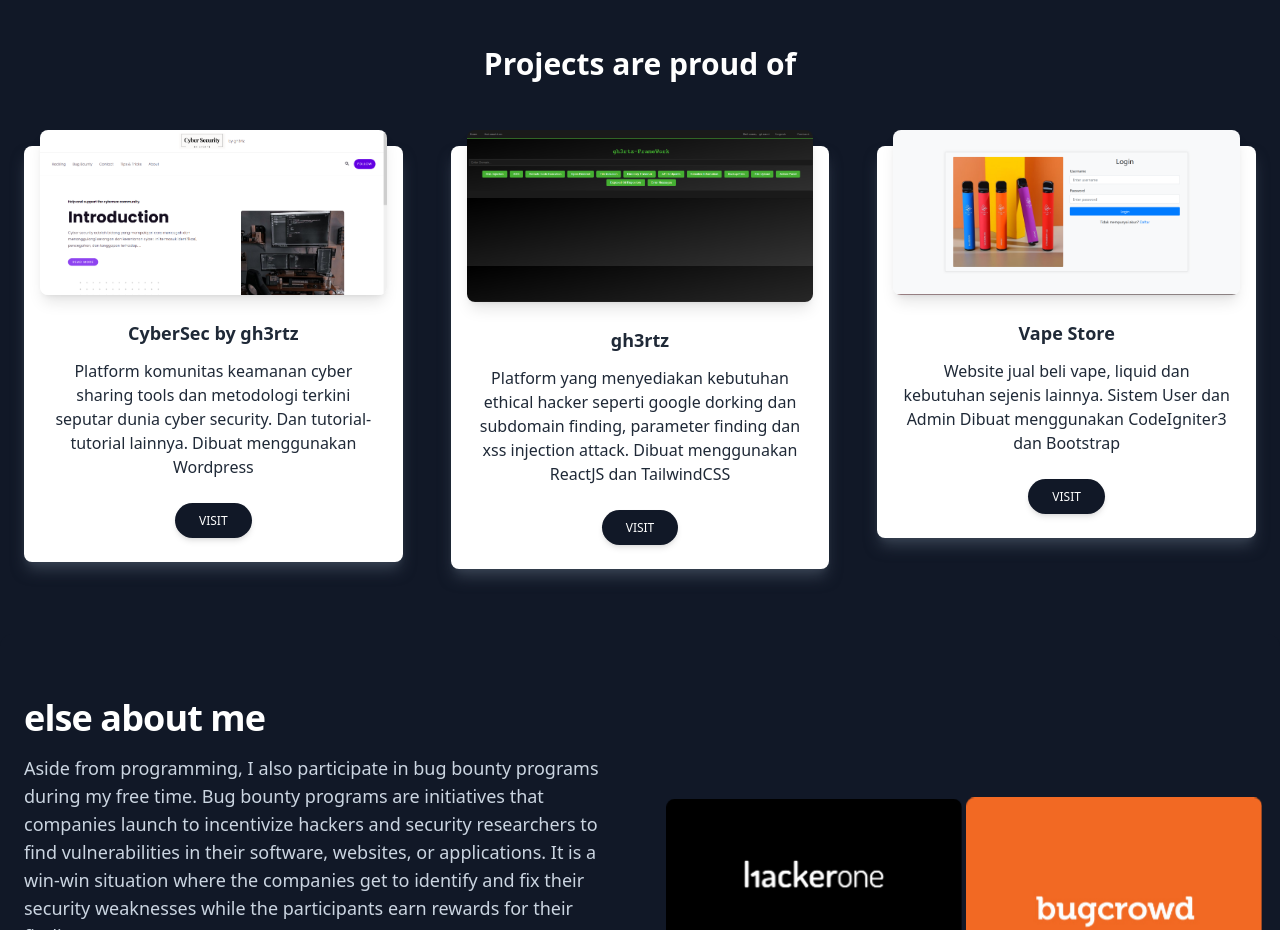
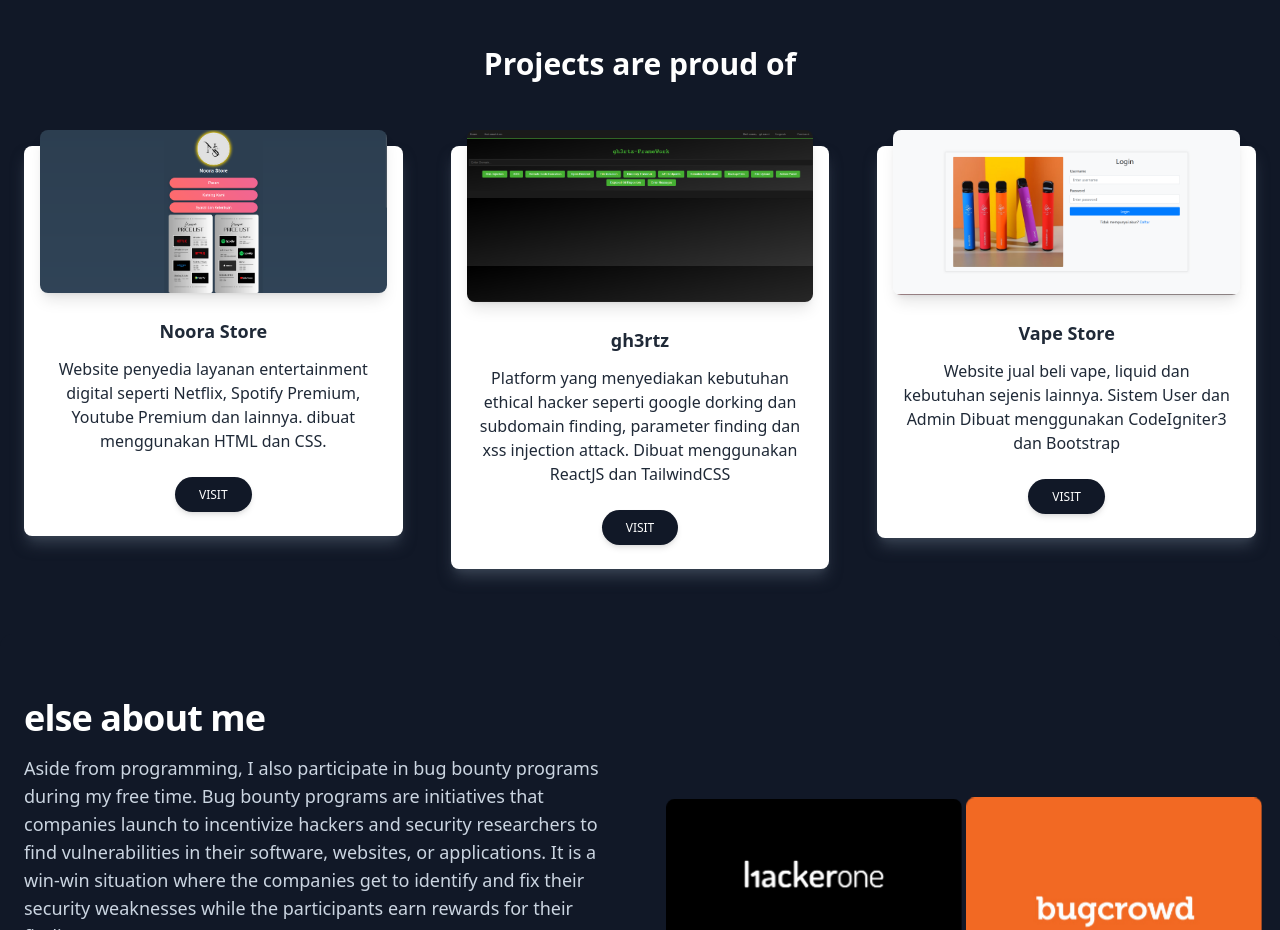
Before and after one commit to gh3rtz/Personal-Website, a React (Create React App) app: page / in a window 1280 px wide. Shown: the part 1000-1930 px from the top of the page. Built offline with nearby package versions, Linux system fonts and the light colour scheme.

Commit message:
update project

```diff
--- a/src/components/Portofolio.jsx
+++ b/src/components/Portofolio.jsx
@@ -1,5 +1,5 @@
 import React from "react";
-import cySec from "../assets/cySec.png";
+import noorastore from "../assets/noorastore.png";
 import gh3rtz from "../assets/gh3rtz.png";
 import CI3 from "../assets/CI3.png"
 
@@ -20,19 +20,19 @@
                     data-mdb-ripple="true"
                     data-mdb-ripple-color="light"
                   >
-                    <img src={cySec} alt="tokoKue" className="w-full" />
-                    <a href="https://givarihertz.com">
+                    <img src={noorastore} alt="NooraStore" className="w-full" />
+                    <a href="https://gh3rtz.store">
                       <div className="absolute top-0 right-0 bottom-0 left-0 w-full h-full overflow-hidden bg-fixed opacity-0 hover:opacity-100 transition duration-300 ease-in-out"></div>
                     </a>
                   </div>
                 </div>
                 <div className="p-6">
-                  <h5 className="font-bold text-lg mb-3">CyberSec by gh3rtz</h5>
+                  <h5 className="font-bold text-lg mb-3">Noora Store</h5>
                   <p className="mb-4 pb-2">
-                  Platform komunitas keamanan cyber sharing tools dan metodologi terkini seputar dunia cyber security. Dan tutorial-tutorial lainnya. Dibuat menggunakan Wordpress
+                    Website penyedia layanan entertainment digital seperti Netflix, Spotify Premium, Youtube Premium dan lainnya. dibuat menggunakan HTML dan CSS.
                   </p>
                   <a
-                    href="https://givarihertz.com"
+                    href="https://gh3rtz.store"
                     data-mdb-ripple="true"
                     data-mdb-ripple-color="light"
                     className="inline-block px-6 py-2.5 bg-gray-900 text-white font-medium text-xs leading-tight uppercase rounded-full shadow-md hover:bg-orange-700 hover:shadow-lg focus:bg-blue-700 focus:shadow-lg focus:outline-none focus:ring-0 active:bg-blue-800 active:shadow-lg transition duration-150 ease-in-out"
@@ -51,7 +51,7 @@
                     data-mdb-ripple="true"
                     data-mdb-ripple-color="light"
                   >
-                    <img src={gh3rtz} alt="tokoKue" className="w-full" />
+                    <img src={gh3rtz} alt="gh3rtz" className="w-full" />
                     <a href="https://gh3rtz.com">
                       <div className="absolute top-0 right-0 bottom-0 left-0 w-full h-full overflow-hidden bg-fixed opacity-0 hover:opacity-100 transition duration-300 ease-in-out"></div>
                     </a>
@@ -83,7 +83,7 @@
                     data-mdb-ripple-color="light"
                   >
                     <img src={CI3} alt="vapeStore" className="w-full" />
-                    <a href="#!">
+                    <a href="https://vape.gh3rtz.store/">
                       <div className="absolute top-0 right-0 bottom-0 left-0 w-full h-full overflow-hidden bg-fixed opacity-0 hover:opacity-100 transition duration-300 ease-in-out"></div>
                     </a>
                   </div>
@@ -94,7 +94,7 @@
                     Website jual beli vape, liquid dan kebutuhan sejenis lainnya. Sistem User dan Admin Dibuat menggunakan CodeIgniter3 dan Bootstrap
                   </p>
                   <a
-                    href="#!"
+                    href="https://vape.gh3rtz.store/"
                     data-mdb-ripple="true"
                     data-mdb-ripple-color="light"
                     className="inline-block px-6 py-2.5  bg-gray-900 text-white font-medium text-xs leading-tight uppercase rounded-full shadow-md hover:bg-orange-700 hover:shadow-lg focus:bg-blue-700 focus:shadow-lg focus:outline-none focus:ring-0 active:bg-blue-800 active:shadow-lg transition duration-150 ease-in-out"
```
Also changed, not shown: src/assets/cySec.png (deleted), src/assets/noorastore.png (added).
